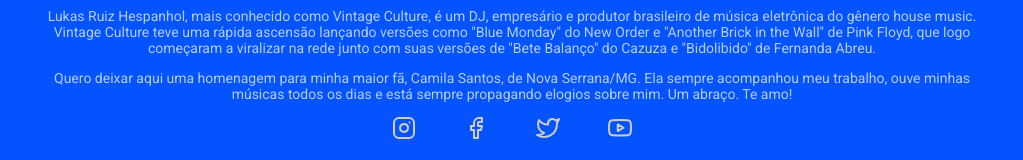
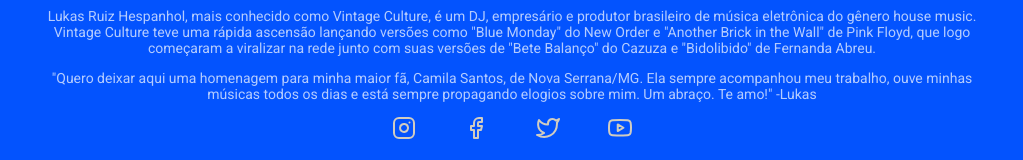
Before and after one commit to pabloliveeira/exercicio_less, a website: page index.html in a window 1280 px wide. Shown: the part 314-474 px from the top of the page, without its empty margins (128-1151 px from the left). Drawn offline with Linux system fonts and the light colour scheme.

Commit message:
finalizado

```diff
--- a/index.html
+++ b/index.html
@@ -18,7 +18,8 @@
                 <h1 class="bio-name">Vintage Culture</h1>
                 <h2 class="bio-sub">DJ</h2>
                 <p class="bio-description">Lukas Ruiz Hespanhol, mais conhecido como Vintage Culture, é um DJ, empresário e produtor brasileiro de música eletrônica do gênero house music. Vintage Culture teve uma rápida ascensão lançando versões como "Blue Monday" do New Order e "Another Brick in the Wall" de Pink Floyd, que logo começaram a viralizar na rede junto com suas versões de "Bete Balanço" do Cazuza e "Bidolibido" de Fernanda Abreu.</p>
-                <p class="bio-description">Quero deixar aqui uma homenagem para minha maior fã, Camila Santos, de Nova Serrana/MG. Ela sempre acompanhou meu trabalho, ouve minhas músicas todos os dias e está sempre propagando elogios sobre mim. Um abraço. Te amo!</p>
+                <p class="bio-description">"Quero deixar aqui uma homenagem para minha maior fã, Camila Santos, de Nova Serrana/MG. Ela sempre acompanhou meu trabalho, ouve minhas músicas todos os dias e está sempre propagando elogios sobre mim. Um abraço. Te amo!" -Lukas
+                </p>
             </div>
                 <nav>
                 <ul class="social-links">
```
